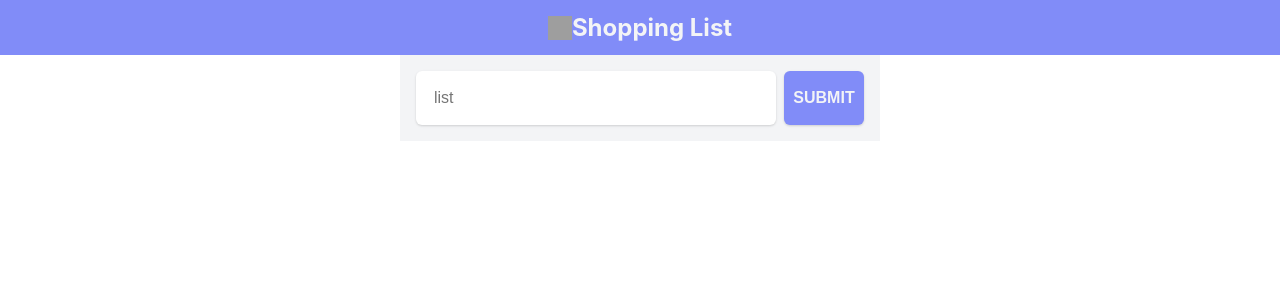
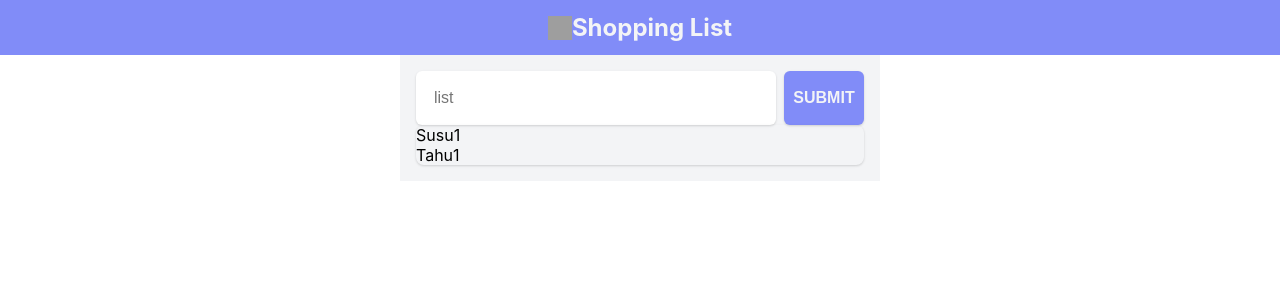
Before and after one commit to RhesaDav/react-shopping-list, a React (Create React App) app: page / in a window 1280 px wide. Shown: the top 300 px of the page. Built offline with nearby package versions, Linux system fonts and the light colour scheme; grey boxes are pictures that could not be loaded.

Commit message:
create todos state and div

```diff
--- a/src/App.css
+++ b/src/App.css
@@ -63,3 +63,13 @@
     background-color: var(--main-background-color);
     box-shadow: var(--main-box-shadow);
 }
+
+.todo {
+    box-shadow: var(--main-box-shadow);
+
+    overflow-x: hidden;
+    overflow-y: auto;
+
+    border-radius: 8px;
+    max-height: 640px;
+}
--- a/src/App.js
+++ b/src/App.js
@@ -4,6 +4,10 @@ import {useState} from 'react'
 
 function App() {
   const [value, setValue] = useState('');
+  const [todo, setTodo] = useState([
+    {title: 'Susu', count: 1},
+    {title: 'Tahu', count: 1},
+  ]);
 
   console.log('value=', value)
 
@@ -14,12 +18,28 @@ function App() {
       <h1 className='nav-title'>Shopping List</h1>
     </nav>
 
-    <main className='container'>
+    <section className='container'>
       <form className='form'>
         <input onChange={(e) => {setValue(e.target.value)}} value={value} className='input' type='text' placeholder='list'/>
         <button className='add-button' type='submit'>Submit</button>
       </form>
-    </main>
+
+      {todo.length > 0 ? (
+        <div className='todo'>
+          {todo.map((todo) => {
+            return(
+              <div>
+                {todo.title}
+                {todo.count}
+              </div>
+            )
+          })}
+        </div>
+      ) : (
+        <div>Kosong</div>
+      )}
+
+    </section>
     </>
   );
 }
```
Also changed, not shown: 1 other file (tests, documents, lock files or other folders).
